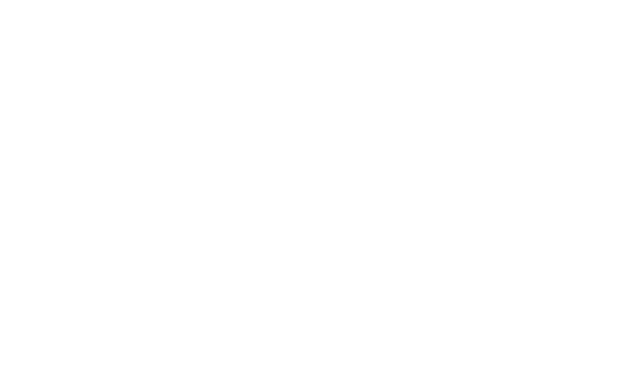
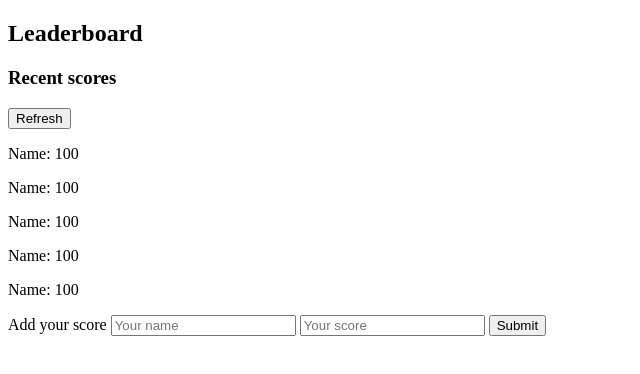
Before and after one commit to lucas-crodrigues/Leaderboard-MV, a website: page src/index.html in a window 1280 px wide. Shown: the whole page, without its empty margins (0-640 px from the left). Drawn offline with Linux system fonts and the light colour scheme.

Commit message:
Create page's html

```diff
--- a/src/index.html
+++ b/src/index.html
@@ -7,6 +7,28 @@
   <title>Awesome Leaderboard</title>
 </head>
 <body>
-
+  <section>
+    <h1>Leaderboard</h1>
+    <div class="scores">
+      <div class="score-header">
+        <h3>Recent scores</h3>
+        <button type="button">Refresh</button>
+      </div>
+      <div class="score-placeholder">
+        <p>Name: 100</p>
+        <p>Name: 100</p>
+        <p>Name: 100</p>
+        <p>Name: 100</p>
+        <p>Name: 100</p>
+      </div>
+    </div>
+    <form action="submit">
+      <label for="submit-score">Add your score</label>
+      <input type="text" placeholder="Your name">
+      <input type="text" placeholder="Your score">
+      <button type="submit">Submit</button>
+    </form>
+    <footer></footer>
+  </section>
 </body>
 </html>
```
